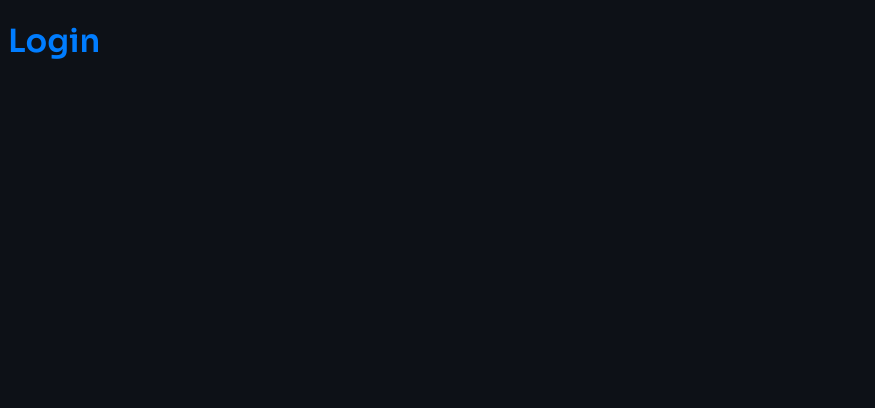
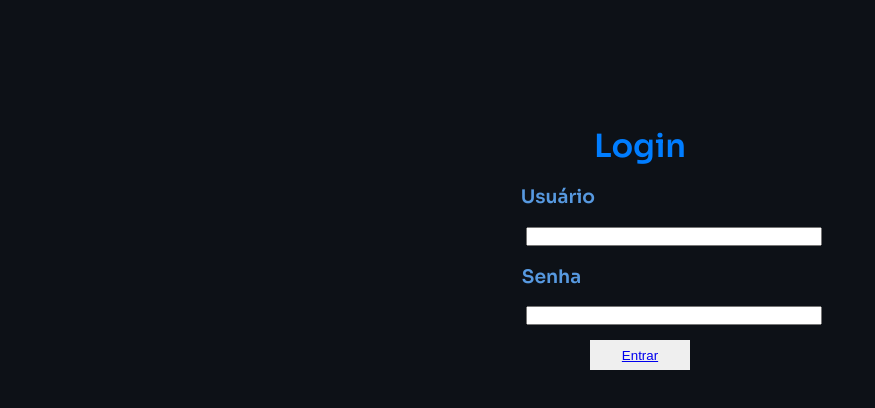
Before and after one commit to eolnardo/sound-verse, a plain HTML site: page SoundVerse/login.html in a window 1280 px wide. Shown: the whole page, without its empty margins (0-875 px from the left). Drawn offline with nearby package versions, Linux system fonts and the light colour scheme.

Commit message:
SV v0.2 (Tela de Login Simples)
+ criei a tela de login linkando a tela principal

```diff
--- a/SoundVerse/css/loginstyle.css
+++ b/SoundVerse/css/loginstyle.css
@@ -1,12 +1,51 @@
+body {
+    background-color: #0D1117;
 
-body{
-    background-color: #0D1117;
 }
 
-h1{
+.login {
+    display: flex;
+    justify-content: center;
+    align-items: center;
+}
+
+.alinha-senha {
+    padding: 0 14% 0 0;
+}
+
+.alinha-usuario {
+    padding: 0 13% 0 0;
+}
+
+
+h1 {
+    margin: 10% 0 0 0;
+    display: block;
     color: #007DFF;
     font-family: "Sora", sans-serif;
 }
-p{
+
+h3 {
+    display: inline-block;
+    color: #5799e0;
+    font-family: "Sora", sans-serif;
+}
+
+p {
     font-family: "Source Sans Pro", sans-serif;
 }
+
+input {
+    margin: 0 0 0 41%;
+    padding: 0 115px 0 0;
+}
+
+button {
+    margin: 0 auto;
+    margin-top: 15px;
+    width: 100px;
+    height: 30px;
+    border: #5799e0;
+    display: block;
+    text-align: center;
+}
--- a/SoundVerse/login.html
+++ b/SoundVerse/login.html
@@ -19,6 +19,12 @@
 
 <!--TELA LOGIN-->
 <body>
-    <h1>Login</h1>
+
+        <h1 class="login">Login</h1>
+        <h3 class="login alinha-usuario">Usuário</h3>
+        <input type="email">
+        <h3 class="login alinha-senha">Senha</h3>
+        <input type="password">
+        <button><a href="C:\Users\eolna\OneDrive\Documentos\GitHub\PW_ADO01_SoundVerse\SoundVerse\index.html">Entrar</a></button>
 </body>
 </html>
```
Also changed, not shown: SoundVerse/index.html (+1 -1 lines).
